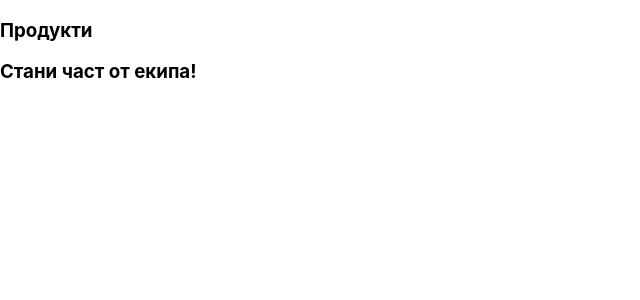
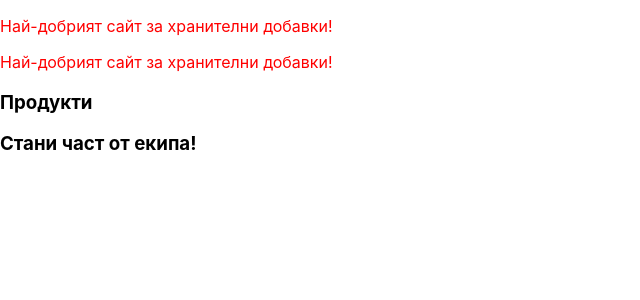
Before and after one commit to viXa221/course, a React (Create React App) app: page /about in a window 1280 px wide. Shown: the top 300 px of the page, without its empty margins (0-640 px from the left). Built offline with nearby package versions, Linux system fonts and the light colour scheme.

Commit message:
Removing Errors pt.2

```diff
--- a/src/App.js
+++ b/src/App.js
@@ -1,24 +1,26 @@
 
-import { BrowserRouter, Routes, Route } from "react-router-dom"
+import { BrowserRouter as Router, Routes, Route } from "react-router-dom"
 import Home from "./pages/home"
 import Contact from "./pages/Contact";
 import About from "./pages/About";
 import NoPage from "./pages/NoPage";
+import Header from "./components/header";
 
+console.log("App is rendering..");
 
 export default function App(){
   return(
-    <div>
-      <header />
-<BrowserRouter>
+   <Router>
+   <Header />
 <Routes>
   <Route index element={<Home />} />
-  <Route path="/home" element={<home />} />
+  <Route path="/home" element={<Home />} />
   <Route path="/contact" element={<Contact />} />
   <Route path="/about" element={<About />} />
   <Route path="*" element={<NoPage />} />
 </Routes>
-</BrowserRouter>
-    </div>
-  )
+</Router>
+
+
+  );
 }
--- a/src/components/header.js
+++ b/src/components/header.js
@@ -1,10 +1,13 @@
-import Home from './home';
-import Contact from './Contact';
-import About from './About';
+import Home from '../pages/home';
+import Contact from '../pages/Contact';
+import About from '../pages/About';
 
 
-export default function Header(){
+export default function Header({children}){
     return(
+        <div className='header'>
         <p style={{color:'red'}} className='MainText'>Най-добрият сайт за хранителни добавки!</p>
+        {children} {/* Добавил съм го, за да може да съдържа вложени елемнти*/}
+        </div>
     )
 }
--- a/src/pages/About.js
+++ b/src/pages/About.js
@@ -1,13 +1,14 @@
 import Header from '../components/header'
 import Contact from './Contact';
-import Home from "./home"
+import Home from '../pages/home';
+// import Header from '../components/header';
+
 
 export default function About(){
     return(
-      <>
-  <header/>
+     <Header>
               <h3>Продукти</h3>
               <h3>Стани част от екипа!</h3>
-      </>
+     </Header>
     )
   }
--- a/src/pages/Contact.js
+++ b/src/pages/Contact.js
@@ -1,12 +1,11 @@
-import header from '../components/header'
-import home from "./home"
-import About from './About';
+import Header from '../components/header'
+
+// import Header from '../components/header';
 
 
 export default function Contact(){
     return(
-      <>
-  <header/>
+      <Header>
               <h3>Помощ</h3>
               <a className="App-link"
         href="mailto:someone@example.com">
@@ -19,6 +18,6 @@ export default function Contact(){
             rel="noopener noreferrer">
             <p>При проблем, натисни тук!</p>
            </a>
-      </>
-    )
+           </Header>
+    );
   }
--- a/src/pages/NoPage.js
+++ b/src/pages/NoPage.js
@@ -1,10 +1,10 @@
-import header from '../components/header'
+// import Header from '../components/header'
 
-export default function Home(){
+
+export default function NoPage(){
     return(
-        <>
-        <header />
+    <header>
         <h2>Error 404: Not found</h2>
-        </>
+        </header>
     )
 }
--- a/src/pages/home.js
+++ b/src/pages/home.js
@@ -1,26 +1,22 @@
-import header from './header';
-import Contact from './Contact';
-import About from './About';
-
-
-
-
+import Header from '../components/header';
+// import Contact from './Contact';
+// import About from './About';
+import strongLogo from '../assets/strong.png';
 
 export default function Home(){
   // const [nameRegister] = useState(true);
-
     return (
       <div className="home">
-        <header className="home-header">
+        <Header className="home-header">
            <div className='navBar'>
-           <img src={require('./strong.png')} alt='strong' className='logo'></img>
+            <img src={strongLogo} alt="strong" className="logo" />
             </div>
 
 
           <form>
             <div className="LogInInfo">
-            <label id='nameRegister()'>Въведи името си тук:
-              <input id="infoName()"type="text"/>
+            <label id='nameRegister'>Въведи името си тук:
+              <input id="infoName"type="text"/>
             </label>
             </div>
           </form>
@@ -29,8 +25,8 @@ export default function Home(){
 
           <form>
           <div className="LogInInfo">
-            <label id='passRegister()'>Въведи паролата си тук:
-              <input id="infoPass()" type="text"/>
+            <label id='passRegister'>Въведи паролата си тук:
+              <input id="infoPass" type="text"/>
             </label>
             </div>
             </form>
@@ -38,12 +34,11 @@ export default function Home(){
           <br></br>
 
           <div style={{ display: 'flex', gap: '10px'}}>
-                  <button id="RegisterIn()" type="button" placeholder="">Регистрирай се! </button>
+                  <button id="RegisterIn" type="button" placeholder="info@gmail.com">Регистрирай се! </button>
           <p style={{ fontSize: '20px', color: 'black'}}>или</p>
-                  <button id="LogIn()" type="button" placeholder="">Влез си в акаунта! </button>
+                  <button id="LogIn" type="button" >Влез си в акаунта! </button>
           </div>
-
-        </header>
+        </Header>
       </div>
     );
   }
```
Also changed, not shown: src/assets/strong.png (renamed from src/strong.png), 1 other file (tests, documents, lock files or other folders).
